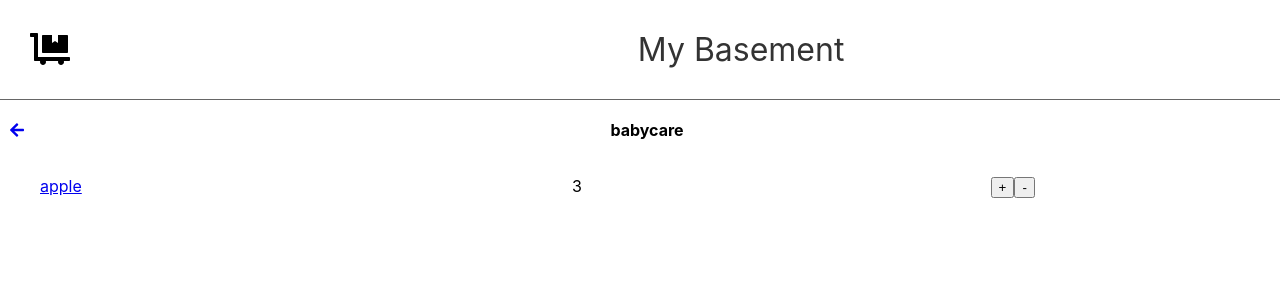
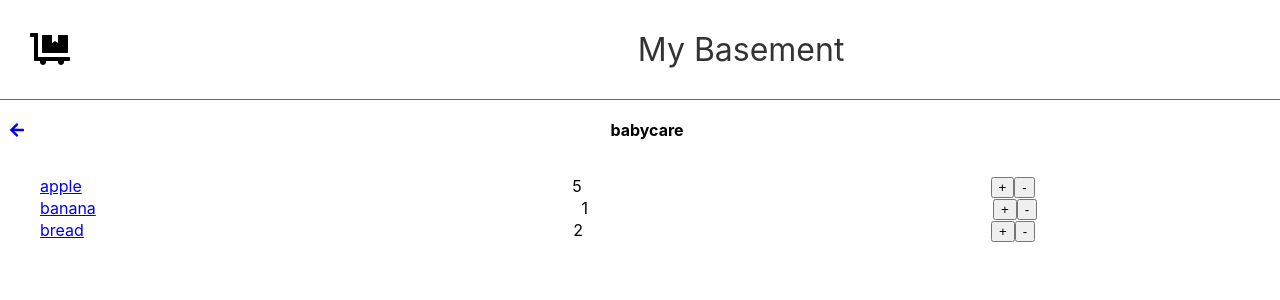
Before and after one commit to jilykate/my-basement, a React (Create React App) app: page /category/babycare in a window 1280 px wide. Shown: the top 300 px of the page. Built offline with nearby package versions, Linux system fonts and the light colour scheme.

Commit message:
add redux stuff

```diff
--- /dev/null
+++ b/src/action.js
@@ -0,0 +1,13 @@
+export const addProduct = (id, qty) => ({
+    type: 'ADD_PRODUCT',
+    id,
+    qty: ++qty,
+  });
+
+  export const editProduct = (id, desc, name, expiredTime) => ({
+    type: 'EDIT_PRODUCT',
+    id,
+    desc,
+    name,
+    expiredTime,
+  });
--- a/src/containers/categoryContainer.jsx
+++ b/src/containers/categoryContainer.jsx
@@ -1,21 +1,32 @@
 import { connect } from 'react-redux'
-import { addProduct } from '../actions'
-import categoryDetail from '../views/categoryDetail';
+import { addProduct } from '../action'
+import CategoryDetail from '../views/categoryDetail';
 
 const getVisibleProducts = (products) => {
     //TODO apply is_expired, is_deleted filter here.
-  return products;
+    console.log('===getVisibleProducts===');
+    console.log(products);
+    return products;
 }
 
-const mapStateToProps = state => ({
-  todos: getVisibleProducts(state.todos)
-})
+const mapStateToProps = (state, ownProps) => {
+  console.log('====mapStateToProps===');
+  console.log(state);
+  return {
+    products: getVisibleProducts(state.products),
+    categoryName: ownProps.categoryName,
+  }
+};
 
 const mapDispatchToProps = dispatch => ({
-  addProduct: (id, qty) => dispatch(addProduct(id, qty))
-})
+    addProduct: (id, qty) => {
+      console.log('===addproduct===');
+      console.log(id, qty);
+      return  dispatch(addProduct(id, qty));
+    }
+});
 
 export default connect(
   mapStateToProps,
   mapDispatchToProps
-)(categoryDetail)
+)(CategoryDetail)
--- a/src/initialState/categories.js
+++ b/src/initialState/categories.js
@@ -2,27 +2,25 @@ export default [
     {
         id: 0,
         name: 'food',
-        products: [
-            {
-                id: 0,
-                name: 'apple',
-                qty: 5,
-                expiredTime: '2020-01-01',
-                desc: 'this is an apple'
-            }
-        ],
     },
     {
         id: 1,
         name: 'drinks',
-        products: [
-            {
-                id: 0,
-                name: 'beer',
-                qty: 2,
-                expiredTime: '2020-01-01',
-                desc: 'this is beer'
-            }
-        ],
+    },
+    {
+        id: 2,
+        name: 'baby care',
+    },
+    {
+        id: 3,
+        name: 'personal care',
+    },
+    {
+        id: 4,
+        name: 'house care',
+    },
+    {
+        id: 5,
+        name: 'others',
     }
 ];
--- a/src/initialState/products.js
+++ b/src/initialState/products.js
@@ -2,11 +2,22 @@ export default [
     {
         id: 0,
         name: 'apple',
-        qty: 5
+        qty: 5,
+        expiredTime: '2020-01-01',
+        desc: 'this is an apple'
     },
     {
         id: 1,
-        name: 'rice',
-        qty: 2
+        name: 'banana',
+        qty: 1,
+        expiredTime: '2020-03-01',
+        desc: 'this is a banana'
+    },
+    {
+        id: 2,
+        name: 'bread',
+        qty: 2,
+        expiredTime: '2020-05-01',
+        desc: 'this is a bread'
     }
 ];
--- a/src/reducers/categories.js
+++ b/src/reducers/categories.js
@@ -1,6 +1,8 @@
 const categories = (state = [], action) => {
+    console.log('====categories reducer===');
+    console.log(action.id, action.qty);
     switch (action.type) {
-      case 'ADD_QTY':
+      case 'ADD_CATEGORY':
         return [
           ...state,
           {
--- a/src/reducers/products.js
+++ b/src/reducers/products.js
@@ -1,18 +1,19 @@
 const products = (state = [], action) => {
+  console.log('====products reducer===');
+  console.log(action.id, action.qty);
   switch (action.type) {
-      case 'EDIT_PRODUCT':
-        return [
-          ...state,
+    case 'ADD_PRODUCT':
       {
-            id: action.id,
-            desc: action.desc,
-            name: action.name,
-            expiredTime: action.expiredTime,
+          return state.map((product) => {
+            if (product.id === action.id) {
+              product.qty = action.qty;
             }
-        ]
+            return product;
+          })
+      }
     default:
       return state
   }
 }
 
-  export default products
+export default products;
--- a/src/router.jsx
+++ b/src/router.jsx
@@ -4,11 +4,10 @@ import {
     Switch,
     Route,
     useParams,
-    Link
 } from "react-router-dom";
 import CategoryList from './views/categoryList';
-import  CategoryDetail from './views/categoryDetail';
 import {ProductDetail} from './views/productDetail';
+import CategoryContainer from './containers/categoryContainer';
 
 
 export default function MyBasementRouter() {
@@ -37,7 +36,7 @@ export default function MyBasementRouter() {
   function CategoryDetailPage() {
     let { categoryName } = useParams();
     let detailPageProps = {categoryName};
-    return <CategoryDetail {...detailPageProps} />;
+    return <CategoryContainer {...detailPageProps} />
   }
 
   function ProductDetailPage() {
--- a/src/views/categoryDetail.jsx
+++ b/src/views/categoryDetail.jsx
@@ -4,15 +4,44 @@ import {
     Link,
   } from "react-router-dom";
 
-import { faBreadSlice, faArrowLeft } from '@fortawesome/free-solid-svg-icons'
+import { faArrowLeft } from '@fortawesome/free-solid-svg-icons'
 import '../stylesheets/categoryDetail.css';
 
 export default class CategoryDetail extends React.Component {
     constructor(props) {
         super(props);
+        this.renderProducts = this.renderProducts.bind(this);
+    }
+
+    renderProducts() {
+        const {products} = this.props;
+        return products.map(product => {
+            return (
+                <li className="bs-item" key={product.id}>
+                    <span className="bs-item-name">
+                        <Link to={`/product/` + product.name}>
+                            {product.name}
+                        </Link>
+                    </span>
+                    <span className="bs-item-qty">{product.qty}</span>
+                    <div className="bs-item-actions">
+                        <button
+                            type="button"
+                            onClick={()=>{
+                                return this.props.addProduct(product.id, product.qty);
+                            }}>
+                                +
+                            </button>
+                        <button type="button">-</button>
+                    </div>
+                </li>
+            )
+        })
     }
 
     render() {
+        console.log('====CategoryDetail render====');
+        console.log(this.props);
         return (
             <div className="bs-content-wrapper">
                 <div className="bs-back-wrapper">
@@ -22,23 +51,10 @@ export default class CategoryDetail extends React.Component {
                     <span className="bs-category-name">{this.props.categoryName}</span>
                 </div>
                 <ul className="bs-item-list">
-                    <li className="bs-item">
-                        <span className="bs-item-name">
-                            <Link to={`/product/apple`}>
-                                apple
-                            </Link>
-                        </span>
-                        <span className="bs-item-qty">3</span>
-                        <div className="bs-item-actions">
-                            <button type="button">+</button>
-                            <button type="button">-</button>
-                        </div>
-                    </li>
+                    {this.renderProducts()}
                 </ul>
             </div>
         );
     }
 
 }
-
-// export default categoryDetail;
--- a/src/views/categoryList.jsx
+++ b/src/views/categoryList.jsx
@@ -1,14 +1,6 @@
 import React from 'react';
 import { FontAwesomeIcon } from '@fortawesome/react-fontawesome';
-import {
-    BrowserRouter as Router,
-    Switch,
-    Route,
-    Link,
-    useParams,
-    useRouteMatch
-  } from "react-router-dom";
-
+import { Link } from "react-router-dom";
 import { faBreadSlice, faCocktail, faHandSparkles, faBath, faBaby, faCat } from '@fortawesome/free-solid-svg-icons'
 import '../stylesheets/categoryList.css';
 
```
Also changed, not shown: src/views/productDetail.jsx (+2 -6 lines). Lines whose indentation alone changed are shown as unchanged.
